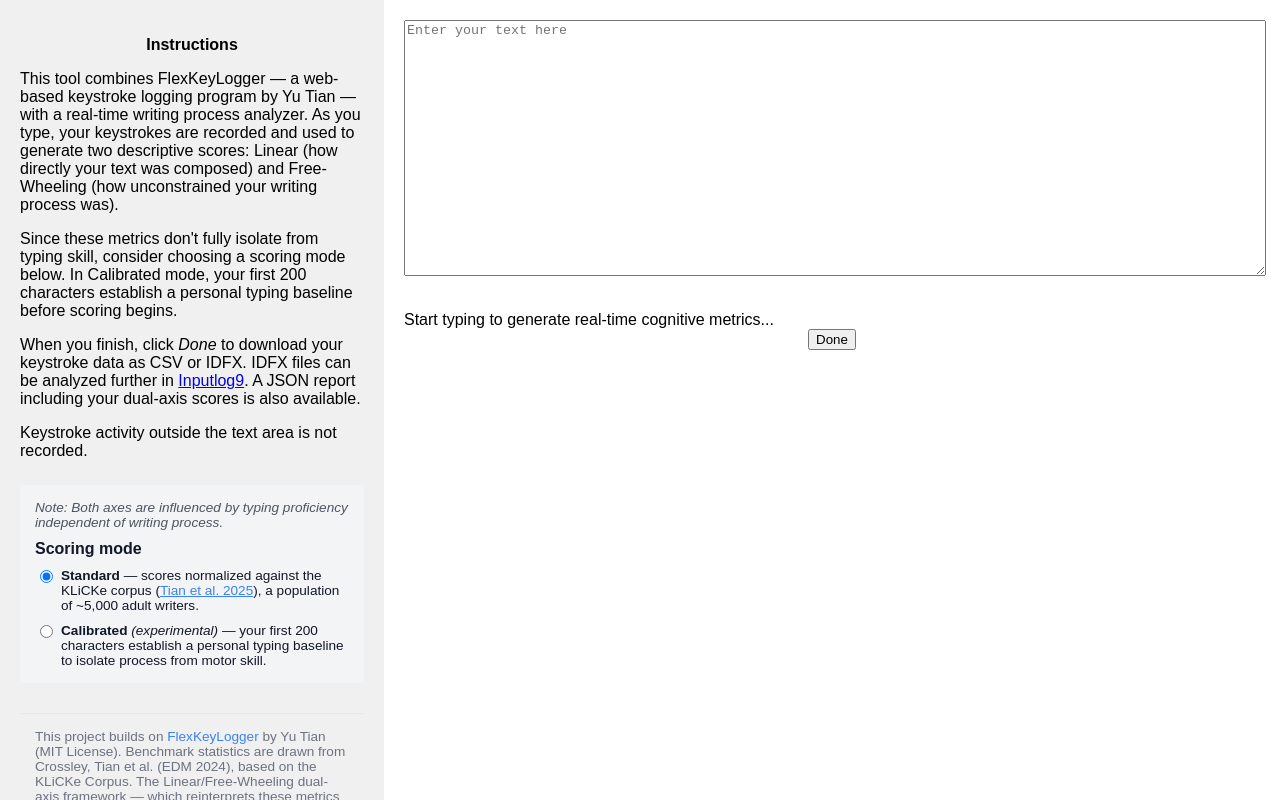
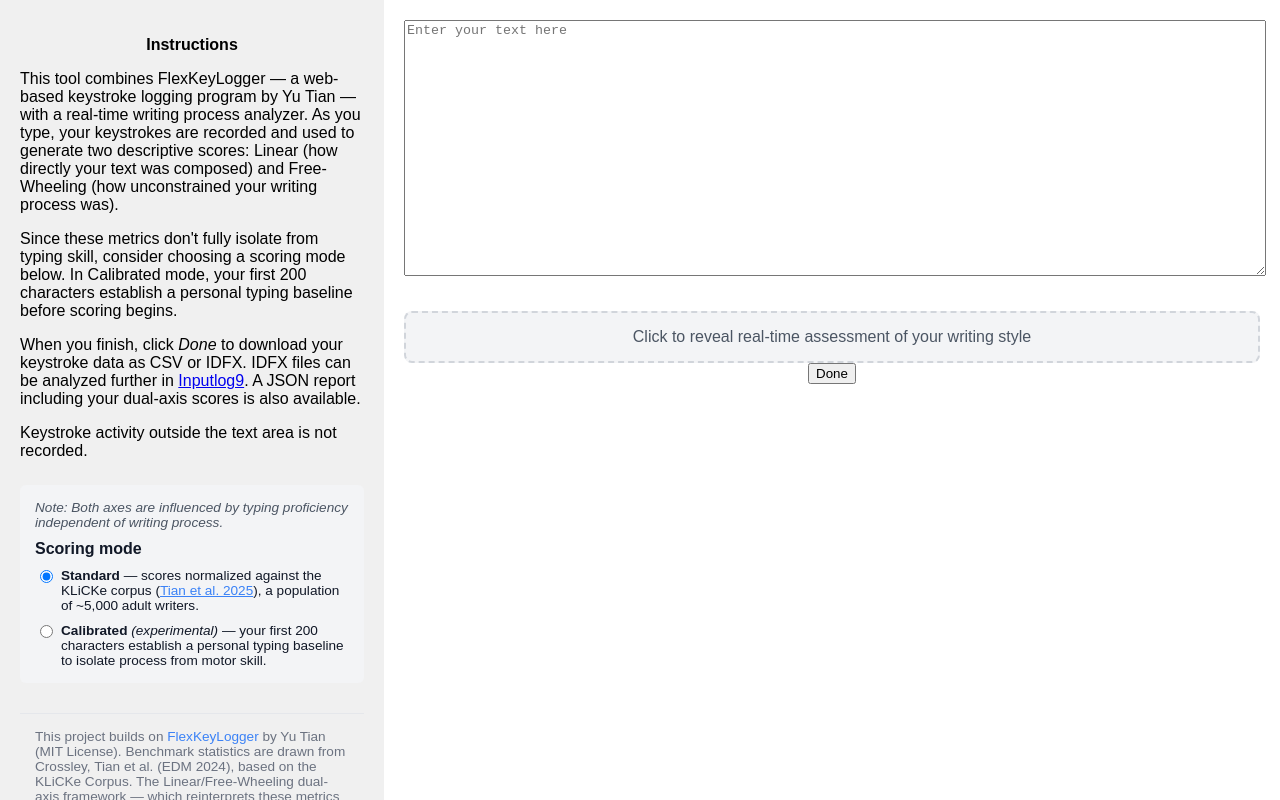
Before and after one commit to adelevett/MyTypeMeasure, a React (Vite) app: page / in a window 1280 px wide. Built offline with nearby package versions, Linux system fonts and the light colour scheme.

Commit message:
feat: Implement a collapsible real-time dashboard with placeholder and expanded states, and make minor `App.jsx` adjustments.

```diff
--- a/src/App.jsx
+++ b/src/App.jsx
@@ -2,8 +2,7 @@
 // https://github.com/terryyutian/keylogging-demo-webpage
 // MIT License — original copyright retained
 
-import { useRef } from "react";
-import React, { useState } from "react";
+import { useRef, useState } from "react";
 import "./App.css";
 import { useFlexKeyLogger } from "./FlexKeyLogger";
 import RealTimeDashboard from "./RealTimeDashboard";
@@ -63,7 +62,7 @@ const ExampleApp = () => {
           This tool combines FlexKeyLogger — a web-based keystroke logging program by Yu Tian — with a real-time writing process analyzer. As you type, your keystrokes are recorded and used to generate two descriptive scores: Linear (how directly your text was composed) and Free-Wheeling (how unconstrained your writing process was).
         </p>
         <p>
-          Since these metrics don't fully isolate from typing skill, consider choosing a scoring mode below. In Calibrated mode, your first 200 characters establish a personal typing baseline before scoring begins.
+          Since these metrics don&apos;t fully isolate from typing skill, consider choosing a scoring mode below. In Calibrated mode, your first 200 characters establish a personal typing baseline before scoring begins.
         </p>
         <p>
           When you finish, click <i>Done</i> to download your keystroke data as CSV or IDFX. IDFX files can be analyzed further in <a href="https://www.inputlog.net/">Inputlog9</a>. A JSON report including your dual-axis scores is also available.
--- a/src/RealTimeDashboard.jsx
+++ b/src/RealTimeDashboard.jsx
@@ -1,13 +1,14 @@
 // Original implementation for Dual-Axis Keystroke Analyzer
 // Extends data structures from FlexKeyLogger by Terry Y. Tian
 
-import React, { useState, useMemo, useEffect } from 'react';
+import { useState, useMemo, useEffect } from 'react';
 import { ScatterChart, Scatter, XAxis, YAxis, CartesianGrid, Tooltip, ReferenceLine, ResponsiveContainer, Cell } from 'recharts';
 import { extractMetrics, calculateDualAxis, getCalibrationData, DEFAULT_WEIGHTS } from './analyzer';
 
 const RealTimeDashboard = ({ keylog, scoringMode, onCalibStatusChange }) => {
     const [weights, setWeights] = useState(DEFAULT_WEIGHTS);
     const [showVisual, setShowVisual] = useState(true);
+    const [isExpanded, setIsExpanded] = useState(false);
 
     // Compute metrics and score whenever keylog or weights change
     const { metrics, dualAxis, calibStatus } = useMemo(() => {
@@ -39,10 +40,28 @@ const RealTimeDashboard = ({ keylog, scoringMode, onCalibStatusChange }) => {
         }
     }, [calibStatus, onCalibStatusChange]);
 
+    if (!isExpanded) {
+        return (
+            <div
+                className="dashboard-container placeholder"
+                onClick={() => setIsExpanded(true)}
+                style={{ cursor: 'pointer', textAlign: 'center', padding: '15px', border: '2px dashed #d1d5db', borderRadius: '8px', color: '#4b5563', fontWeight: 500, backgroundColor: '#f3f4f6' }}
+            >
+                Click to reveal real-time assessment of your writing style
+            </div>
+        );
+    }
+
     if (!metrics || !dualAxis) {
         return (
-            <div className="dashboard-container placeholder">
-                Start typing to generate real-time cognitive metrics...
+            <div className="dashboard-container expanded-placeholder" style={{ padding: '20px', backgroundColor: '#f9fafb', borderRadius: '8px', textAlign: 'center', color: '#6b7280' }}>
+                <div style={{ display: 'flex', justifyContent: 'space-between', alignItems: 'center', marginBottom: '20px' }}>
+                    <h2 style={{ margin: 0, fontSize: '1.25rem', color: '#111827' }}>Keystroke Analyzer</h2>
+                    <button onClick={() => setIsExpanded(false)} style={{ padding: '4px 12px', border: 'none', borderRadius: '4px', cursor: 'pointer', fontSize: '0.8rem' }}>Collapse</button>
+                </div>
+                <div style={{ padding: '40px 0' }}>
+                    Waiting for input to generate real-time metrics...
+                </div>
             </div>
         );
     }
@@ -76,7 +95,10 @@ const RealTimeDashboard = ({ keylog, scoringMode, onCalibStatusChange }) => {
     return (
         <div className="dashboard-container" style={{ padding: '20px', backgroundColor: '#f9fafb', borderRadius: '8px', flex: 1 }}>
             <div style={{ display: 'flex', justifyContent: 'space-between', alignItems: 'center', marginBottom: '20px' }}>
-                <h2 style={{ margin: 0, fontSize: '1.5rem', color: '#111827' }}>Keystroke Analyzer</h2>
+                <div style={{ display: 'flex', alignItems: 'center', gap: '10px' }}>
+                    <h2 style={{ margin: 0, fontSize: '1.5rem', color: '#111827' }}>Keystroke Analyzer</h2>
+                    <button onClick={() => setIsExpanded(false)} style={{ padding: '4px 8px', backgroundColor: '#eee', border: 'none', borderRadius: '4px', cursor: 'pointer', fontSize: '0.75rem' }}>Collapse</button>
+                </div>
                 <button
                     onClick={() => setShowVisual(!showVisual)}
                     style={{ padding: '8px 16px', backgroundColor: '#e5e7eb', border: 'none', borderRadius: '6px', cursor: 'pointer', fontWeight: 600 }}
```
